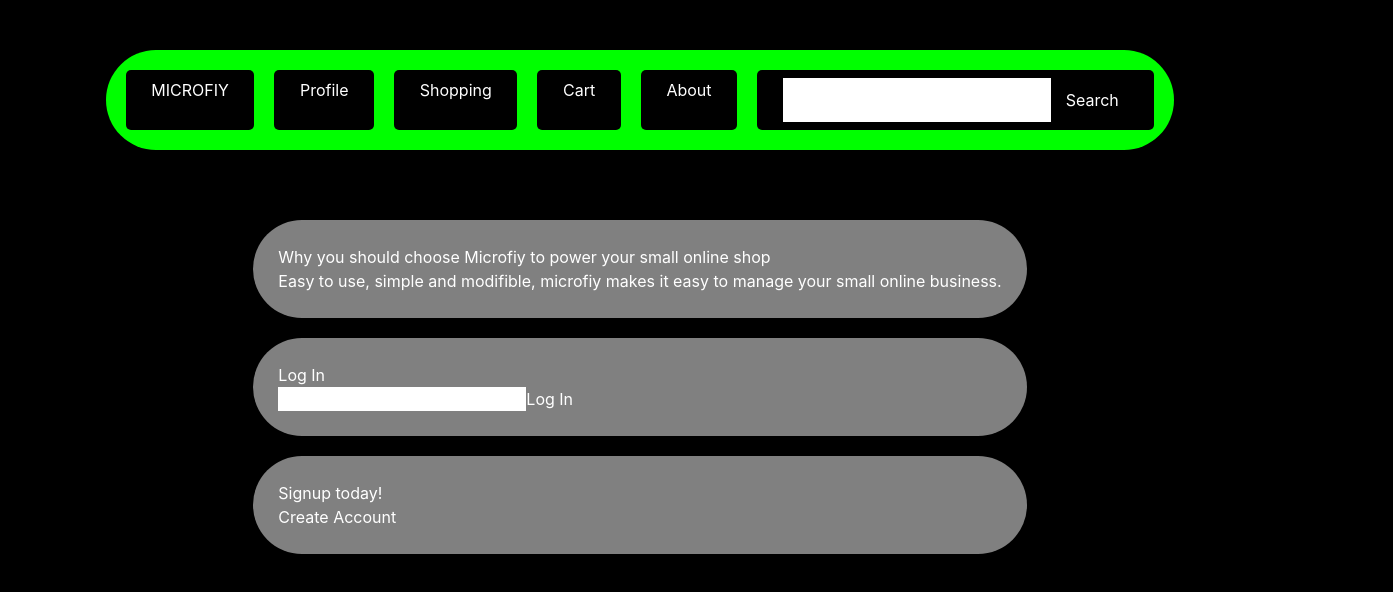
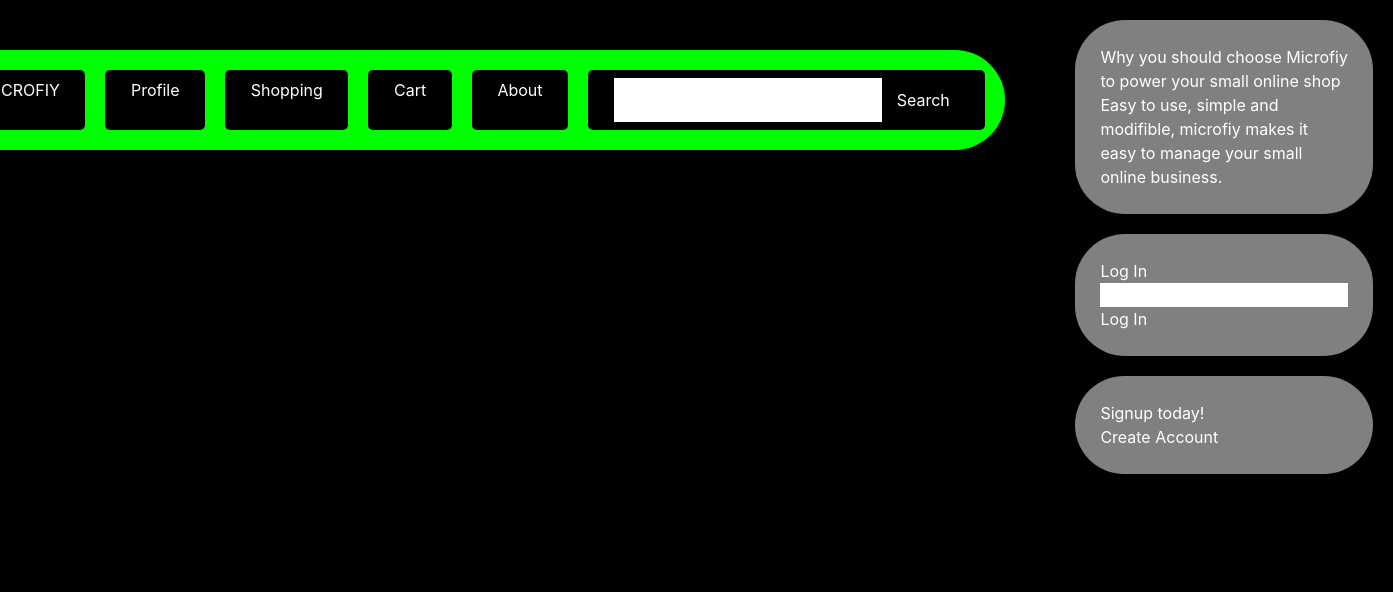
Before and after one commit to trickell/microcart_nextjs, a Next.js app: page / in a window 1280 px wide. Shown: the top 592 px of the page, 1393 px wide, since content can reach past the window. Built offline with nearby package versions, Linux system fonts and the light colour scheme.

Commit message:
removed seocnd navbar

```diff
--- a/src/app/App.jsx
+++ b/src/app/App.jsx
@@ -1,10 +1,13 @@
 import React from 'react';
-import Home from './/pages/home/home';
+import Home from './pages/home/home';
+import Header from './components/Header';
+
 
 
 function App() {
   return (
     <>
+      <Header />
       <Home />
     </>
   );
--- a/src/app/components/Header.js
+++ b/src/app/components/Header.js
@@ -1,5 +1,8 @@
 import React from 'react';
+import Navbar from './Navbar';
 
 export default function Header() {
-  return <header></header>
+  return <header>
+    <Navbar />
+  </header>
 };
--- a/src/app/index.css
+++ b/src/app/index.css
@@ -21,6 +21,10 @@ body {
  TOP AND NAVBAR
 ================ */
 nav { @apply flex justify-center; }
+
+.nav-bar {
+  display: block;
+}
 
 .top {
   display: flex;
--- a/src/app/layout.tsx
+++ b/src/app/layout.tsx
@@ -1,6 +1,6 @@
 // app/layout.tsx
 import React from 'react';
-import Navbar from './components/Navbar';
+
 // import '../styles/globals.css';
 
 const RootLayout = ({ children }: { children: React.ReactNode }) => {
@@ -13,7 +13,7 @@ const RootLayout = ({ children }: { children: React.ReactNode }) => {
         <link rel="icon" href="/favicon.ico" />
       </head>
       <body>
-        <Navbar />
+
         <main className="content">{children}</main>
       </body>
     </html>
--- a/src/app/pages/profile/profile.js
+++ b/src/app/pages/profile/profile.js
@@ -1,3 +1,5 @@
 export default function Profile () {
-    return <h1>Profile</h1>
+    return (
+         <h1>Profile</h1>
+    )
 }
```
